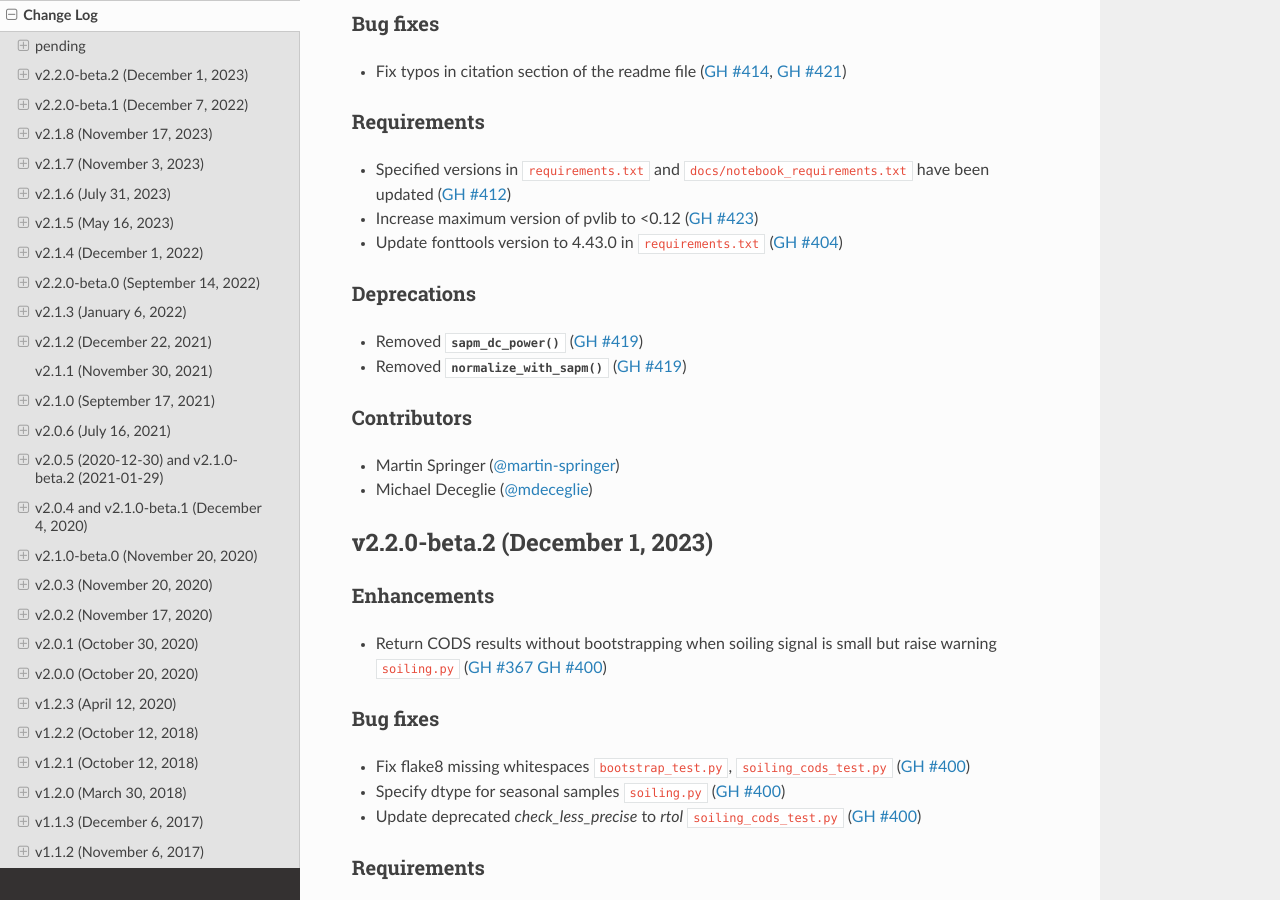
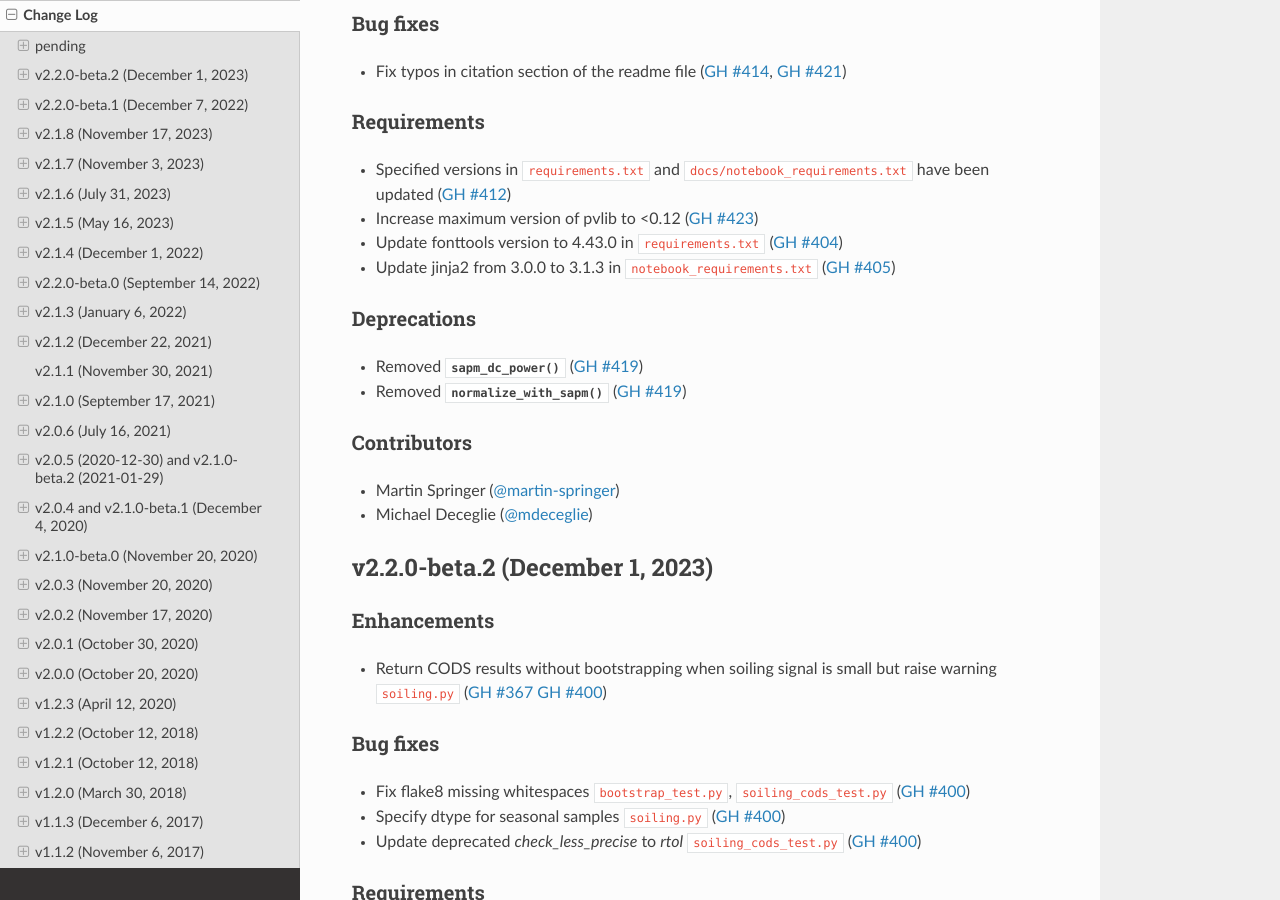
Before and after one commit to NREL/rdtools, a Sphinx documentation site: the page built from docs/sphinx/source/changelog.rst, in a window 1280 px wide and 900 px high, scrolled down 523 px. Built offline with Sphinx 7.4.7 and the Read the Docs theme 2.0.0, drawn with Linux system fonts in a browser that asks for light colours; pages that are not in the unit, such as notebooks, are missing from menus.

Commit message:
update change log

```diff
--- a/docs/sphinx/source/changelog/pending.rst
+++ b/docs/sphinx/source/changelog/pending.rst
@@ -24,6 +24,7 @@ Requirements
 * Specified versions in ``requirements.txt`` and ``docs/notebook_requirements.txt`` have been updated (:pull:`412`)
 * Increase maximum version of pvlib to <0.12 (:pull:`423`)
 * Update fonttools version to 4.43.0 in ``requirements.txt`` (:pull:`404`)
+* Update jinja2 from 3.0.0 to 3.1.3 in ``notebook_requirements.txt`` (:pull:`405`)
 
 Deprecations
 ------------
```
